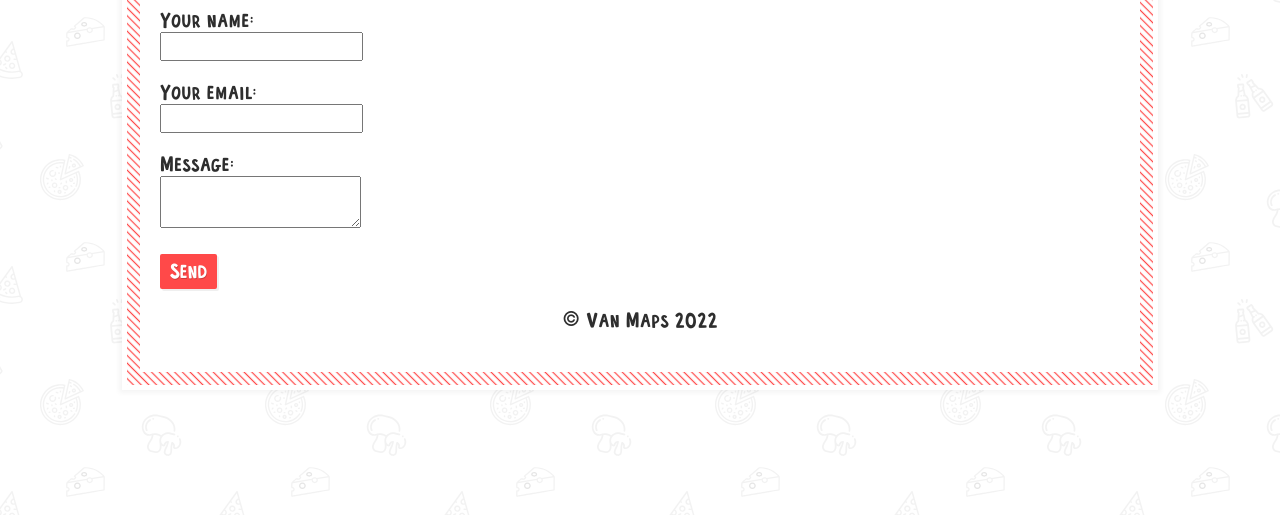
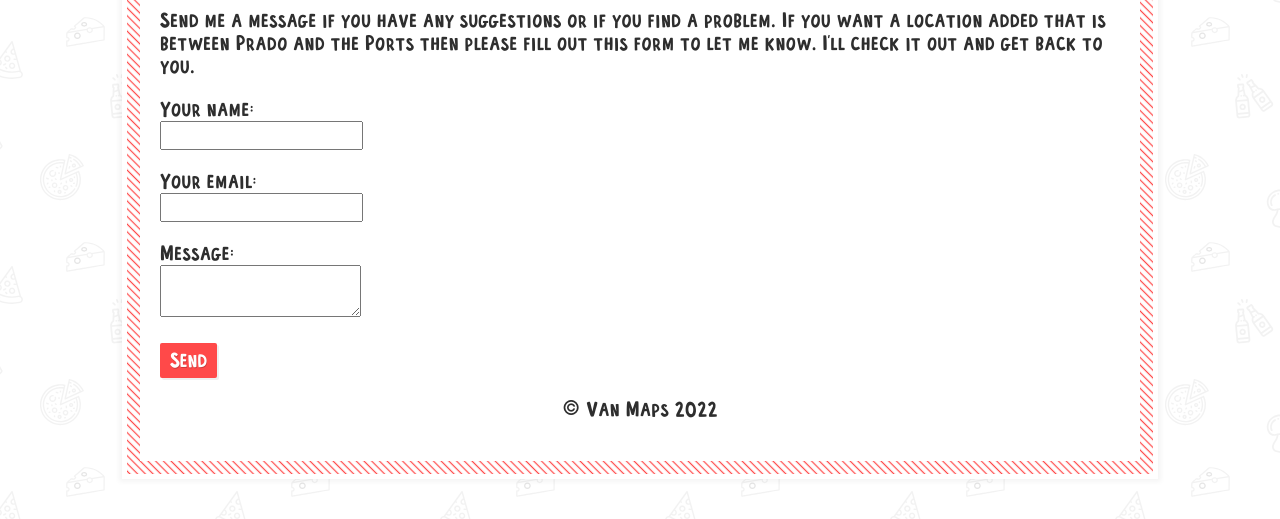
Before and after one commit to gkproctor/rebuild6, a Gatsby site in the folder gatsby/: page /contact in a window 1280 px wide. Shown: the part 285-804 px from the top of the page. Built offline with nearby package versions, Linux system fonts and the light colour scheme; Gatsby itself is replaced by a stand-in of ours.

Commit message:
added info to the contact page

```diff
--- a/gatsby/src/pages/contact.js
+++ b/gatsby/src/pages/contact.js
@@ -33,6 +33,14 @@ export default function ContactPage() {
   return (
     <>
       <SEO title="Contact" />
+      <div className="left">
+        <p>
+          Send me a message if you have any suggestions or if you find a
+          problem. If you want a location added that is between Prado and the
+          Ports then please fill out this form to let me know. I'll check it out
+          and get back to you.
+        </p>
+      </div>
       <form
         name="contact"
         method="post"
```
